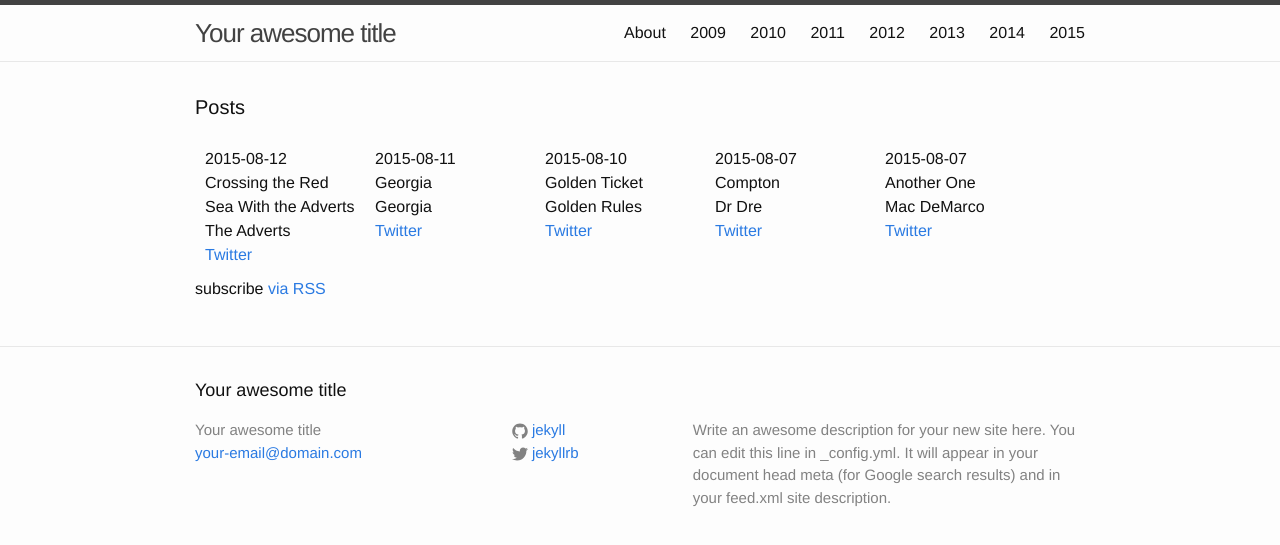
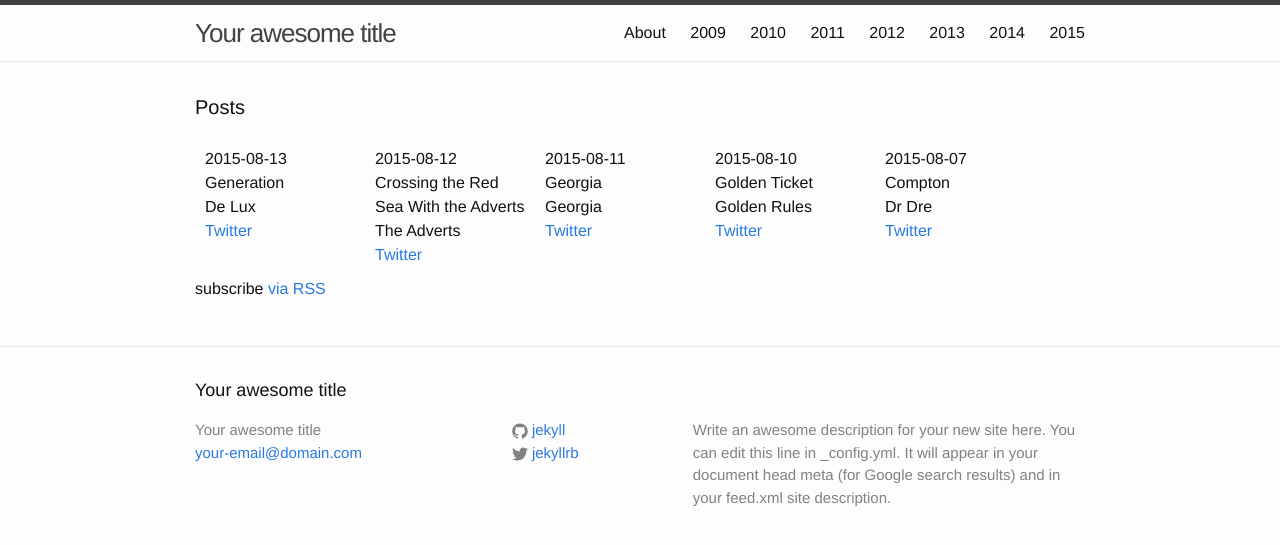
Before and after one commit to karaken12/bbc6musicaotd, a Jekyll site: the page built from site/index.html, in a window 1280 px wide. Shown: the top 545 px of the page. Built offline with Jekyll 4.4.1, drawn with Linux system fonts in a browser that asks for light colours.

Commit message:
Album for 2015-08-13.

```diff
--- a/site/_data/year/2015.yml
+++ b/site/_data/year/2015.yml
@@ -767,3 +767,8 @@
   title: Crossing the Red Sea With the Adverts
   twitter: https://twitter.com/BBC6Music/status/631427685953179648
   spotify-id: 7Lwhf0KIxKSRnwyrQqhp7H
+- date: 2015-08-13
+  artist: De Lux
+  title: Generation
+  twitter: https://twitter.com/BBC6Music/status/631793837514604544
+  spotify-id: 5e6ilVhhpn5m2jyWkY9Vep
```
